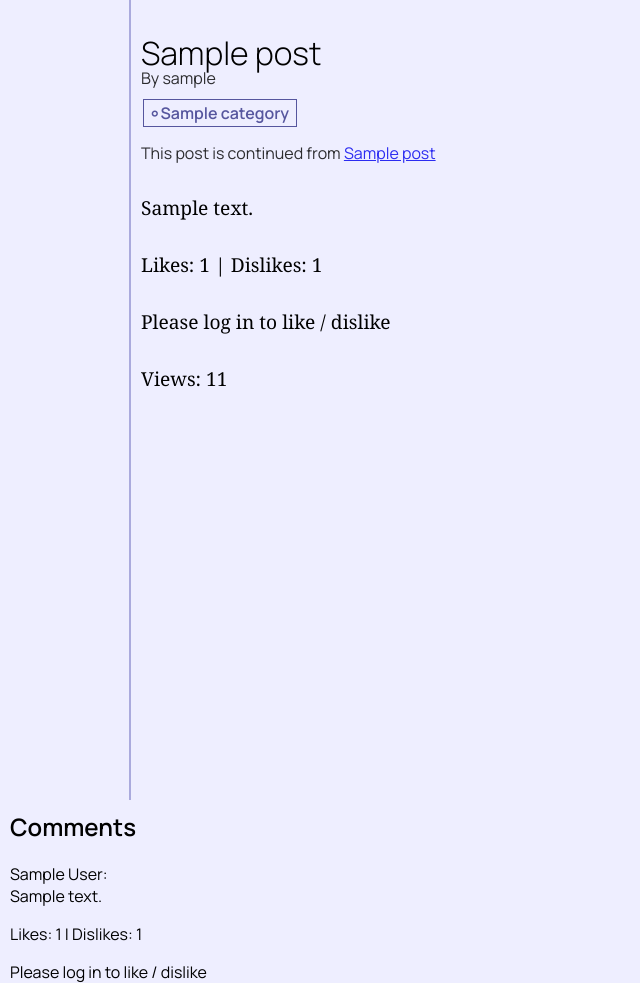
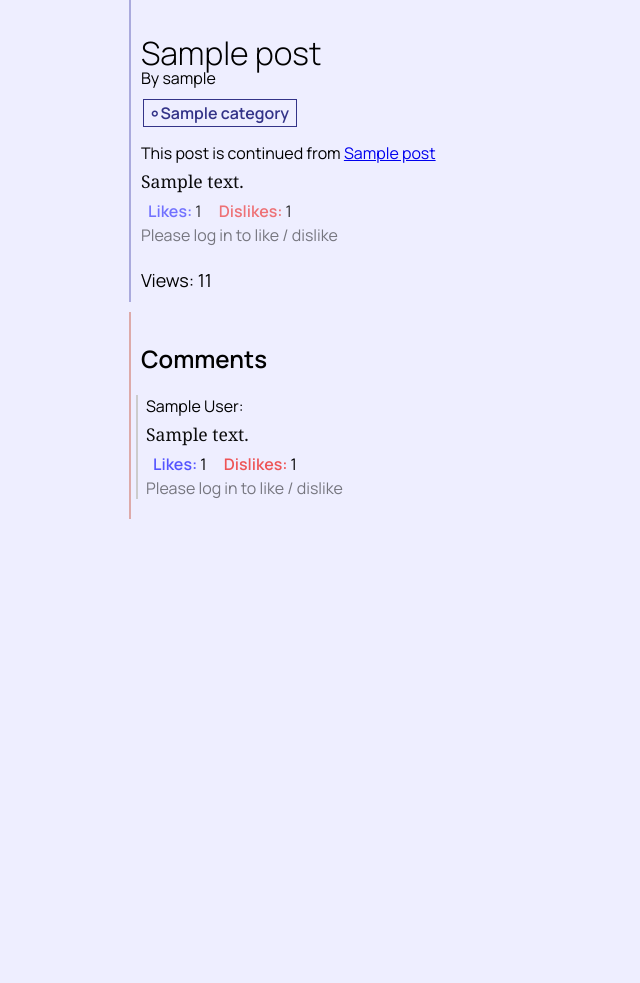
Before and after one commit to MAKhodayari/BlogProject, a Django app: a page that uses templates/post_detail.html in a window 1280 px wide. Shown: the whole page, without its empty margins (0-640 px from the left). After the commit the page ends 519 px from the top, so only its background shows below. Run offline with Django 4.2, Linux system fonts and the light colour scheme; tables that the repository leaves empty hold one stand-in row (values such as "Sample post"); parts of the project's set-up code (start-up, migrations or seed data) failed here and were passed over.

Commit message:
Add CSS V1.1

```diff
--- a/static/css.css
+++ b/static/css.css
@@ -136,37 +136,39 @@ h1 {
 	max-width: 1000px;
 	border-inline-start: 2px solid #AAD;
 	padding: 10px;
-	min-height: 100%;
-	margin-block: -10px;
+	margin-top: -10px;
 }
 
-.post-detail > div {
+.post-detail > .info {
 	opacity: .81;
 }
 
-.post-detail > p {
-	font-size: 1.2em;
-	margin-top: 30px;
+.post-detail p,
+.comment-section p {
+	font-size: 1.1em;
+	margin-block: 5px;
+	opacity: .95;
 	font-family: Georgia, 'Times New Roman', Times, serif;
 }
 
-.post-detail > .info > span {
+.info > span {
 	padding: 2px 5px;
 	margin-inline: 2px;
 	display: inline-block;
 }
 
-.post-detail > .info > span.up > span {
+.info > span > span {
 	font-weight: 600;
 	margin-inline-end: 3px;
+	opacity: .9;
 }
 
-.post-detail > .info > span.up > span {
-	color: #55F;
+.info > span.up > span {
+	color: #44F;
 }
 
-.post-detail > .info > span.down > span {
-	color: #E33;
+.info > span.down > span {
+	color: #E44;
 }
 
 .cat-entry {
@@ -189,3 +191,22 @@ h1 {
 	padding-inline-start: 15px;
 	border-color: #44B;
 }
+
+.comment-section {
+	margin: auto;
+	max-width: 1000px;
+	border-inline-start: 2px solid #DAA;
+	padding: 10px;
+	margin-block: 10px;
+}
+
+.comment-section > div {
+	border-inline-start: 2px solid #CCC;
+	margin-block: 10px;
+	margin-inline: -5px;
+	padding-inline: 8px;
+}
+
+.lowkey {
+	opacity: .5;
+}
--- a/templates/post_detail.html
+++ b/templates/post_detail.html
@@ -35,16 +35,22 @@
 			{{ object.dislikes }}
 		</form>
 	{% else %}
-		<p>Likes: {{ object.likes }} | Dislikes: {{ object.dislikes }}</p>
-		<p>Please log in to like / dislike</p>
+		<div class="info">
+			<span class="up"><span>Likes:</span>{{ object.likes }}</span>
+			<span class="down"><span>Dislikes:</span>{{ object.dislikes }}</span>
+		</div>
+		<div class="lowkey">Please log in to like / dislike</div>
 	{% endif %}
-	<p>Views: {{ object.views }}</p>
+	<br/>
+	<div style="font-size: 18px">Views: {{ object.views }}</div>
 </div>
 {% if object.comment_set.all.exists %}
-	<div>
+	<div class="comment-section">
 		<h2>Comments</h2>
 		{% for comment in object.comment_set.all %}
-			<p>{{ comment.author }}:<br>{{ comment.content }}</p>
+			<div>
+				<div class="username">{{ comment.author }}:</div>
+				<p>{{ comment.content }}</p>
 				{% if user.is_authenticated %}
 					<form method="POST" action="{% url 'like_comment' comment.id %}">
 						{% csrf_token %}
@@ -59,11 +65,15 @@
 						{{ comment.dislikes }}
 					</form>
 				{% else %}
-				<p>Likes: {{ comment.likes }} | Dislikes: {{ comment.dislikes }}</p>
+					<div class="info">
+						<span class="up"><span>Likes:</span>{{ comment.likes }}</span>
+						<span class="down"><span>Dislikes:</span>{{ comment.dislikes }}</span>
+					</div>
 					{% if forloop.last %}
-					<p>Please log in to like / dislike</p>
+						<div class="lowkey">Please log in to like / dislike</div>
 					{% endif %}
 				{% endif %}
+			</div>
 		{% endfor %}
 	</div>
 {% endif %}
```
Lines whose indentation alone changed are shown as unchanged.
